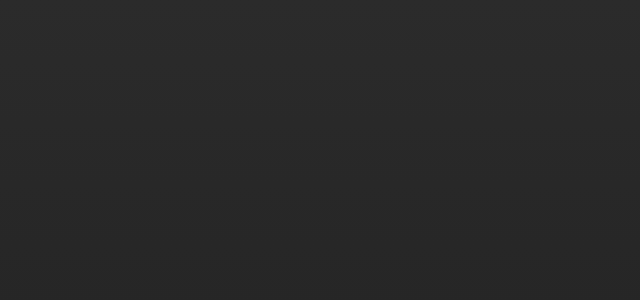
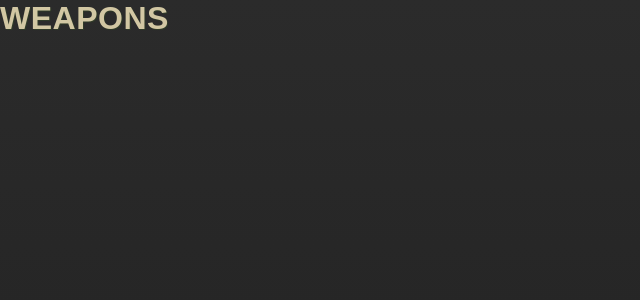
Before and after one commit to Spiderasasen/weapons-website, a React (Vite) app in the folder weapons_database_website/: page /weapons in a window 1280 px wide. Before the commit this address had no page. Shown: the top 300 px of the page, without its empty margins (0-640 px from the left). Built offline with nearby package versions, Linux system fonts and the light colour scheme.

Commit message:
connected the weapons page

```diff
--- a/weapons_database_website/src/App.jsx
+++ b/weapons_database_website/src/App.jsx
@@ -1,6 +1,7 @@
 import {BrowserRouter as Router, Routes, Route} from "react-router-dom"
 import Home from "./pages/Home.jsx"
 import Why from "./pages/Why.jsx"
+import Weapons from "./pages/Weapons.jsx"
 
 function App(){
   return(
@@ -8,6 +9,7 @@ function App(){
           <Routes>
               <Route path="/" element={<Home/>}/>
               <Route path="/why" element={<Why/>}/>
+              <Route path="/weapons" element={<Weapons/>}/>
           </Routes>
       </Router>
   )
--- a/weapons_database_website/src/componets/Header.jsx
+++ b/weapons_database_website/src/componets/Header.jsx
@@ -9,7 +9,7 @@ function Header() {
             <nav>
                 <ul>
                     <li id={"home"} onClick={() => navigate("/")}>Home</li>
-                    <li id={"weapons"}>Weapons</li>
+                    <li id={"weapons"} onClick={() => navigate("/weapons")}>Weapons</li>
                     <li id={"add-weapon"}>Add A Weapon</li>
                     <li id={"why"} onClick={() => navigate("/why")}>Why I Created This?</li>
                 </ul>
--- /dev/null
+++ b/weapons_database_website/src/pages/Weapons.jsx
@@ -0,0 +1,8 @@
+function Weapons() {
+    return(
+        <div>
+            <h1>Weapons</h1>
+        </div>
+    )
+}
+export default Weapons;
```
